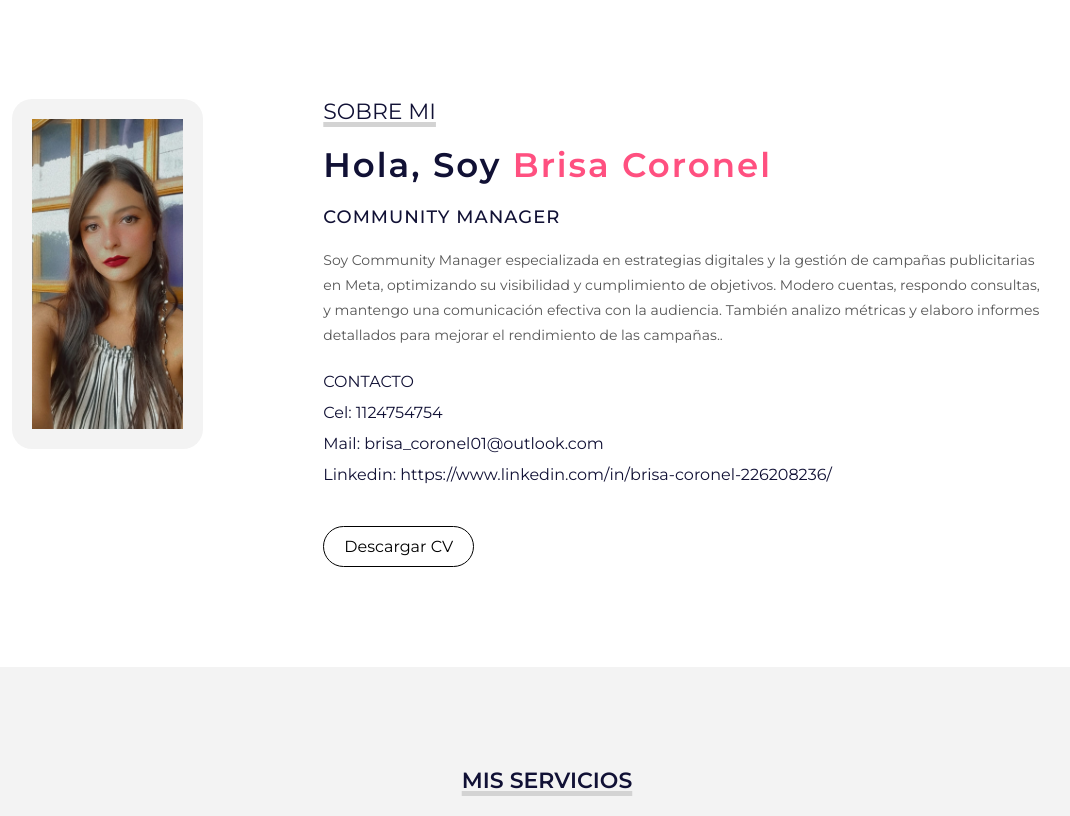
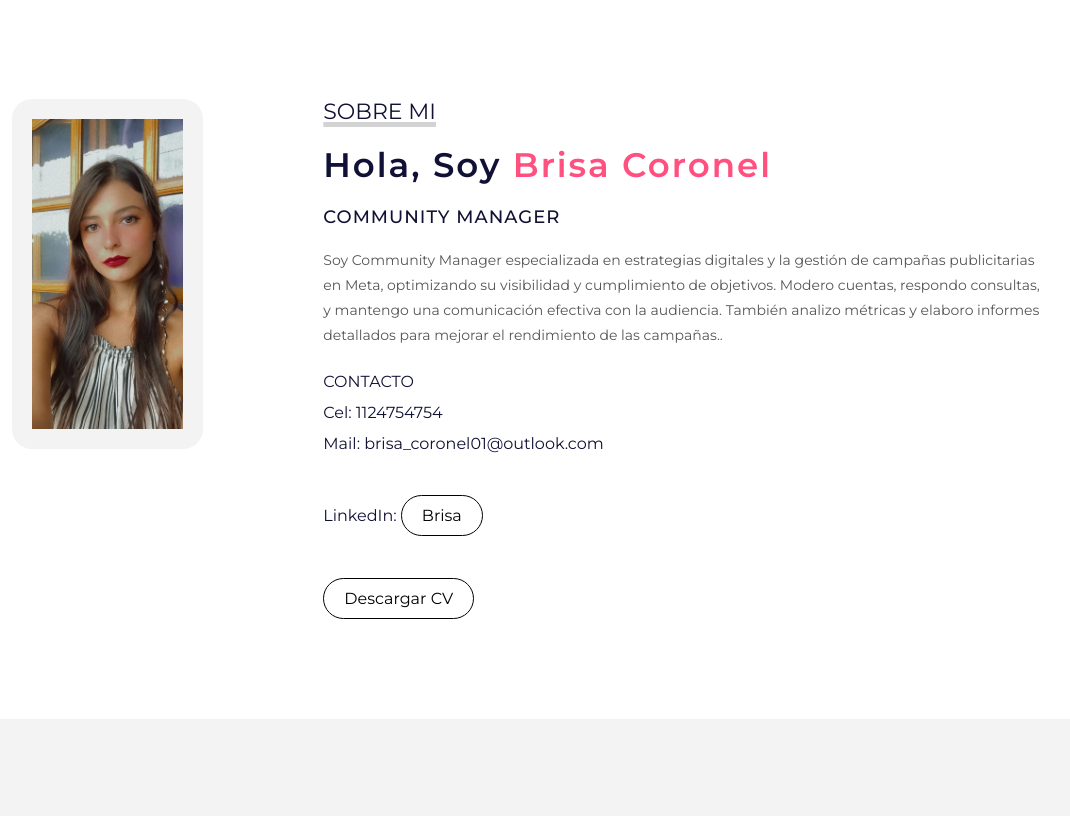
Before and after one commit to nicolascastrocai/portafolioBC, a plain HTML site: page index.html in a window 1280 px wide. Shown: the part 801-1617 px from the top of the page, without its empty margins (93-1163 px from the left). Drawn offline with Linux system fonts and the light colour scheme.

Commit message:
Cambio en el link

```diff
--- a/index.html
+++ b/index.html
@@ -59,7 +59,7 @@
             <p class="titulo-seccion">Sobre Mi</p>
             <h2>Hola, Soy <span>Brisa Coronel</span> </h2>
             <h3>Community Manager</h3>
-            <p>Soy Community Manager especializada en estrategias digitales y la gestión de campañas publicitarias en Meta, optimizando su visibilidad y cumplimiento de objetivos. Modero cuentas, respondo consultas, y mantengo una comunicación efectiva con la audiencia. También analizo métricas y elaboro informes detallados para mejorar el rendimiento de las campañas.. <hr>CONTACTO <hr> Cel: 1124754754 <hr> Mail: brisa_coronel01@outlook.com <hr>Linkedin: https://www.linkedin.com/in/brisa-coronel-226208236/</p>
+            <p>Soy Community Manager especializada en estrategias digitales y la gestión de campañas publicitarias en Meta, optimizando su visibilidad y cumplimiento de objetivos. Modero cuentas, respondo consultas, y mantengo una comunicación efectiva con la audiencia. También analizo métricas y elaboro informes detallados para mejorar el rendimiento de las campañas.. <hr>CONTACTO <hr> Cel: 1124754754 <hr> Mail: brisa_coronel01@outlook.com <hr>LinkedIn:   <a href="https://www.linkedin.com/in/brisa-coronel-226208236/" target="_blank">Brisa</a></p>
             <a href="img/Marketing Digital (1).pdf.pdf">Descargar CV</a>
         </div>
     </section>
```
